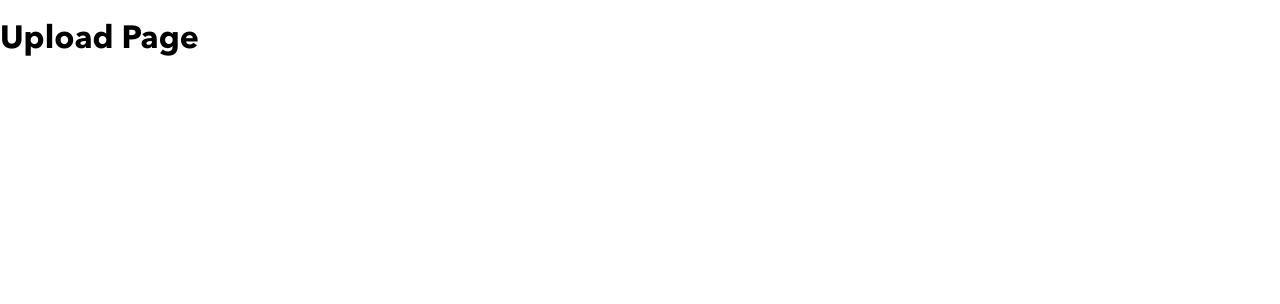
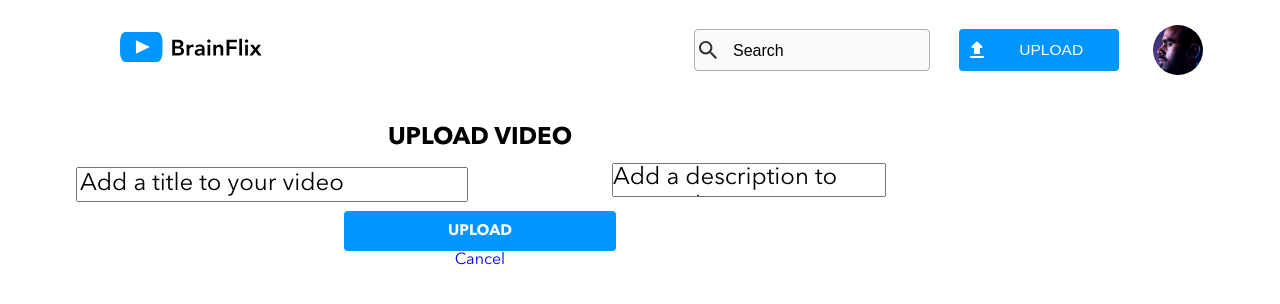
Before and after one commit to brandonfamiano/brandon-famiano-brainflix, a React (Create React App) app: page /upload in a window 1280 px wide. Shown: the top 304 px of the page. Built offline with nearby package versions, Linux system fonts and the light colour scheme.

Commit message:
started upload page

```diff
--- a/src/Components/upload.js
+++ b/src/Components/upload.js
@@ -1,9 +1,24 @@
 import React from 'react';
 import { Link } from 'react-router-dom';
+import NavComponent from './nav';
+import "../styles/main.scss";
 function Upload() {
   return (
     <div>
-      <h1>Upload Page</h1>
+        <NavComponent></NavComponent>
+        <div className="comment">
+          <h3>UPLOAD VIDEO</h3>
+          <div className="comment__form">
+            <div className="comment__form--name">
+              <input type="text" id="name" placeholder="Add a title to your video" />
+            </div>
+            <div className="comment__form--text">
+              <textarea id="comment"  placeholder="Add a description to your video"></textarea>
+            </div>
+          </div>
+          <button id="submit">UPLOAD</button>
+          <Link to="/">Cancel</Link>
+        </div>
     </div>
   );
 }
```
